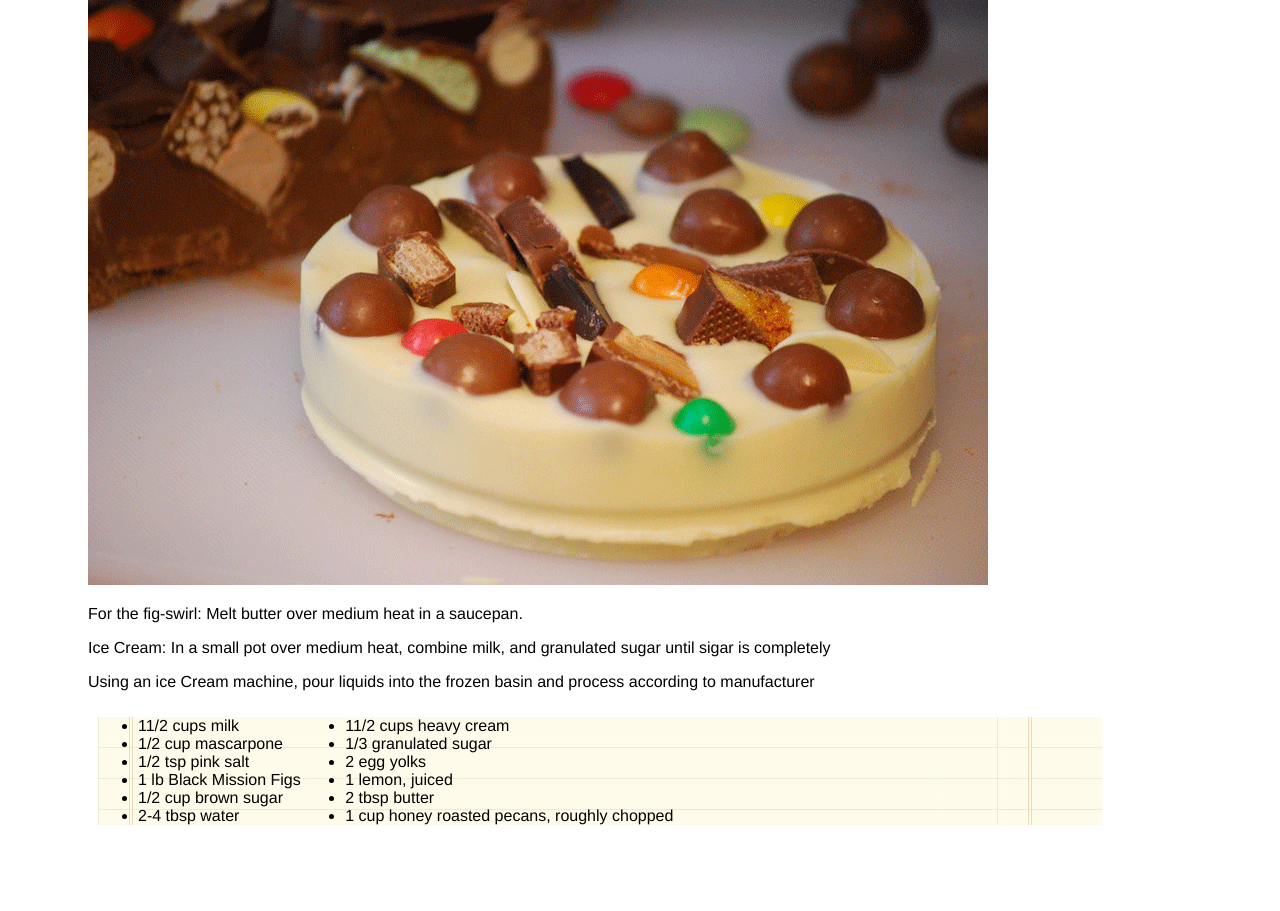
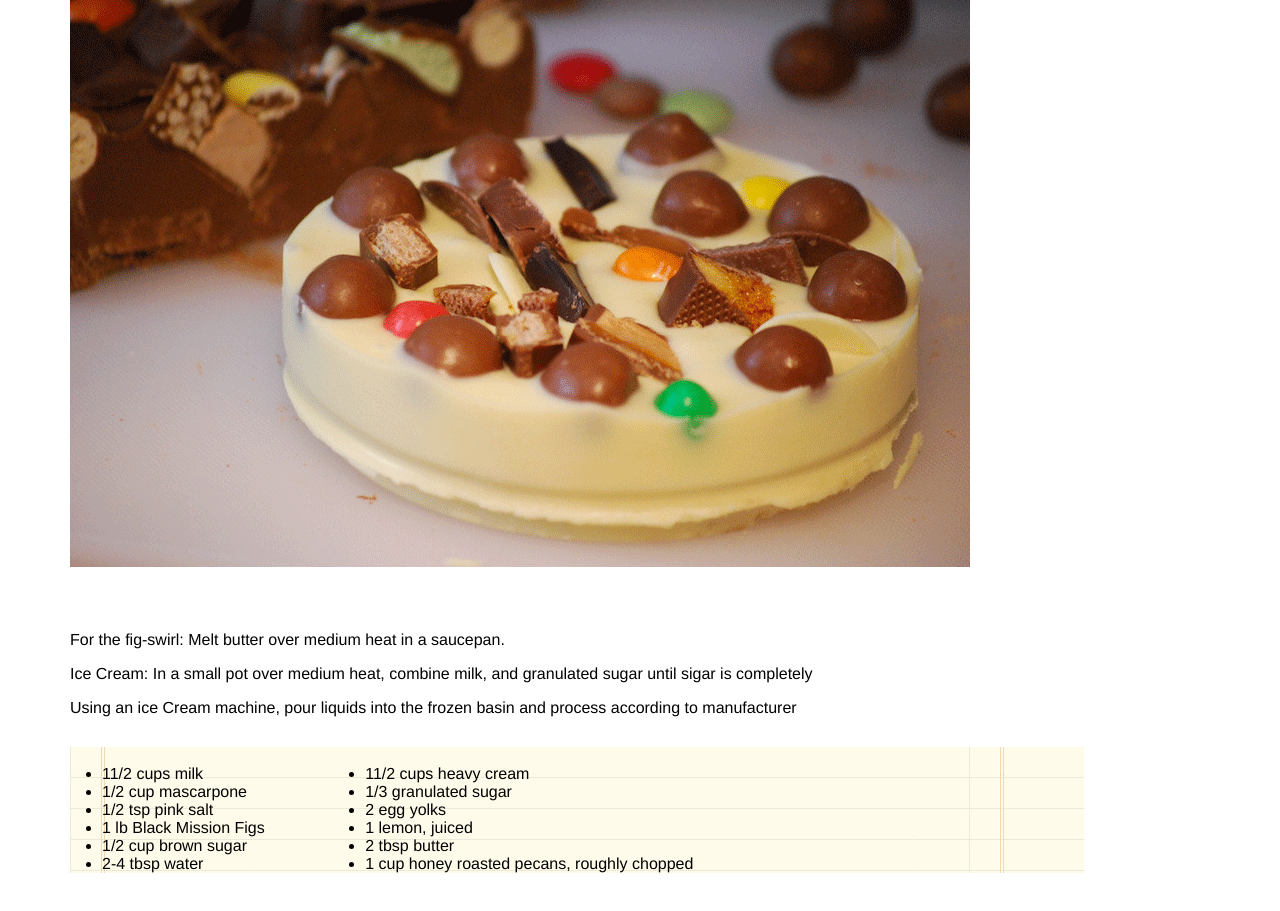
Before and after one commit to masters3d/chocolate_pizza, a plain HTML site: page index.html in a window 1280 px wide. Shown: the part 155-1066 px from the top of the page. Drawn offline with Linux system fonts and the light colour scheme; a script that the page names is missing.

Commit message:
alligned images and elements

```diff
--- a/css/style.css
+++ b/css/style.css
@@ -1,10 +1,15 @@
 * {
+  /*border: 3px solid black;*/
   font-family: 'Helvetica', sans-serif;
 }
 
-.tree {
-  max-width: 80%;
-  padding: 5em;
+.wrapper {
+  max-width: 1120px;
+  padding: 2em;
+}
+
+.row * {
+  max-width: 100%;
 }
 
 .row::before,
@@ -17,21 +22,36 @@
   clear:both;
 }
 
+.pizza {
+  max-width: 90.5%;
+  margin: 30px;
+}
+
 .blank {
   position: relative;
   background-image: url("../images/list-bg.png");
-  margin: 10px;
+  margin: 30px;
+  max-width: 90.5%;
 }
 
+.pgraphs {
+  max-width: 90.5%;
+  margin: 30px;
+}
+
+
 .paper {
-margin: 1em;
+  margin: 1em;
 }
 
 .lists {
-  display: inline-block;
+  display: inline;
   margin: 0 auto;
 }
 
 .list_text {
   display: inline-block;
+  box-sizing: border-box;
+  margin: 0 4em 0 2em;
+
 }
--- a/index.html
+++ b/index.html
@@ -6,17 +6,17 @@
     <script src="js/app.js"></script>
   </head>
   <body class="tree">
-
+    <div class="wrapper">
       <header class="row">
         <img src="./images/logo.png" alt="">
       </header>
-
       <main class="row">
-      <img src="./images/choco-pizza.png" alt="">
+        <img class="pizza" src="./images/choco-pizza.png" alt="">
+        <div class="pgraphs">
           <p>For the fig-swirl: Melt butter over medium heat in a saucepan.</p>
           <p>Ice Cream: In a small pot over medium heat, combine milk, and granulated sugar until sigar is completely</p>
           <p>Using an ice Cream machine, pour liquids into the frozen basin and process according to manufacturer</p>
-    </main>
+        </div>
         <div class="blank">
           <div class="list_text">
             <ul class="lists">
@@ -38,11 +38,10 @@
               <li>1 cup honey roasted pecans, roughly chopped</li>
             </ul>
           </div>
-      <!--<img class="paper" src="./images/list-bg.png" alt="">-->
         </div>
-
+      </main>
       <footer class = "row">
       </footer>
-
+    </div>
   </body>
 </html>
```
Lines whose indentation alone changed are shown as unchanged.
